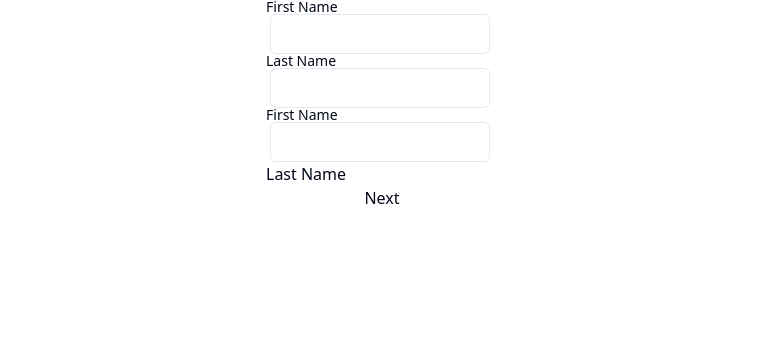
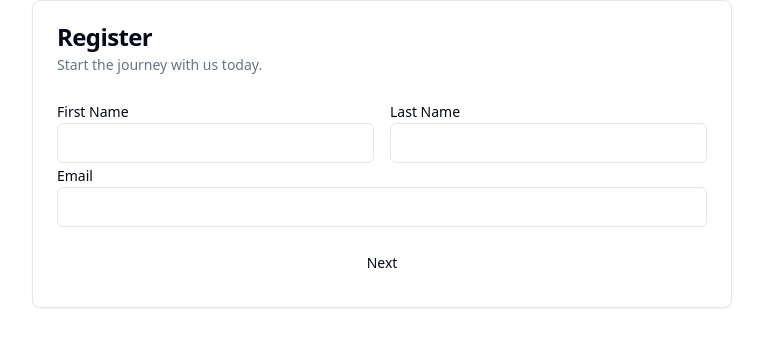
Before and after one commit to akadeepesh/Virtual-Mentor-EY, a Next.js app in the folder frontend/: page /check in a window 1280 px wide. Shown: the top 346 px of the page, without its empty margins (258-1021 px from the left). Built offline with nearby package versions, Linux system fonts and the light colour scheme; no server answers.

Commit message:
added key events and fixed email error

```diff
--- a/frontend/pages/check.tsx
+++ b/frontend/pages/check.tsx
@@ -1,19 +1,35 @@
-// components/DividedForm.tsx
 import { Input } from "@/components/ui/input";
 import { useUser } from "@clerk/nextjs";
 import { useState, useEffect } from 'react';
-import { Label } from "@/components/ui/label"
+import { Label } from "@/components/ui/label";
+import {
+  Card,
+  CardContent,
+  CardDescription,
+  CardHeader,
+  CardTitle,
+} from "@/components/ui/card";
+import { Button } from "@/components/ui/button";
+import Head from "next/head";
 
-const DividedForm = () => {
+type FormData = {
+  firstName: string;
+  lastName: string;
+  email: string;
+  skills: string;
+  gender: string;
+};
+
+const Form = () => {
   const { user } = useUser();
-  const [formData, setFormData] = useState({
+  const [formData, setFormData] = useState<FormData>({
     firstName: '',
     lastName: '',
     email: '',
     skills: '',
     gender: '',
   });
-  const [section, setSection] = useState(1);
+  const [section, setSection] = useState<number>(1);
 
   useEffect(() => {
     if (user) {
@@ -21,7 +37,7 @@ const DividedForm = () => {
         ...prevData,
         firstName: user.firstName || '',
         lastName: user.lastName || '',
-        email: user?.emailAddresses || '',
+        email: user.emailAddresses[0].emailAddress || '',
       }));
     }
   }, [user]);
@@ -34,41 +50,88 @@ const DividedForm = () => {
     setSection(section - 1);
   };
 
-  const handleFormSubmit = (e: React.FormEvent) => {
+  const handleFormSubmit = (e: React.FormEvent<HTMLFormElement>) => {
     e.preventDefault();
     console.log(formData);
+    // Your submission logic here
   };
+
+  useEffect(() => {
+    const handleKeyPress = (event: KeyboardEvent) => {
+      if (event.key === 'Enter') {
+        if (section === 1) {
+          handleNextClick();
+        } else if (section === 2) {
+          const form = document.querySelector('form');
+          if (form) {
+            const formEvent = new Event('submit', { bubbles: true, cancelable: true });
+            form.dispatchEvent(formEvent);
+          }
+        }
+      } else if (event.key === 'Escape' && section === 2) {
+        handlePreviousClick();
+      }
+    };
+
+    document.addEventListener('keydown', handleKeyPress);
+    return () => {
+      document.removeEventListener('keydown', handleKeyPress);
+    };
+  }, [section]);
 
   return (
     <div className="flex justify-center items-center">
+      <Head>
+        <title>Create your profile</title>
+      </Head>
+      <Card className="w-full md:w-[700px] sm:w-full">
+        <CardHeader>
+          <CardTitle>Register</CardTitle>
+          <CardDescription>Start the journey with us today.</CardDescription>
+        </CardHeader>
+        <CardContent>
           <form onSubmit={handleFormSubmit}>
             {section === 1 && (
-          <div className='flex flex-col'>
+              <div className="flex flex-col">
+                <div className="flex flex-wrap">
+                  <div className="w-full md:w-1/2 pr-2">
                     <Label>First Name</Label>
-            <Input className="ml-1 w-[95%]" type="text" name="firstName" value={formData.firstName} onChange={(e) => setFormData({ ...formData, firstName: e.target.value })}/>
+                    <Input type="text" name="firstName" value={formData.firstName} onChange={(e) => setFormData({ ...formData, firstName: e.target.value })} />
+                  </div>
+                  <div className="w-full md:w-1/2 pl-2">
                     <Label>Last Name</Label>
-            <Input className="ml-1 w-[95%]" type="text" name="lastName" value={formData.lastName} onChange={(e) => setFormData({ ...formData, lastName: e.target.value })}/>
-            <Label>First Name</Label>
-            <Input className="ml-1 w-[95%]" type="text" name="email" value={formData.email} onChange={(e) => setFormData({ ...formData, email: e.target.value })}/>
-            <label>Last Name</label>
-            <button onClick={handleNextClick}>Next</button>
+                    <Input type="text" name="lastName" value={formData.lastName} onChange={(e) => setFormData({ ...formData, lastName: e.target.value })} />
+                  </div>
+                </div>
+                <div className="mb-4">
+                  <Label>Email</Label>
+                  <Input type="text" name="email" value={formData.email} onChange={(e) => setFormData({ ...formData, email: e.target.value })} />
+                </div>
+                <Button variant={"ghost"} onClick={handleNextClick}>Next</Button>
               </div>
             )}
 
             {section === 2 && (
               <div className='flex flex-col'>
+                <div className="mb-4">
                   <Label>Skills</Label>
-            <Input className="ml-1 w-[95%]" type="text" name="skills" onChange={(e) => setFormData({ ...formData, skills: e.target.value })}/>
-
+                  <Input type="text" name="skills" onChange={(e) => setFormData({ ...formData, skills: e.target.value })} />
+                </div>
+                <div className="mb-4">
                   <Label>Gender</Label>
-            <Input className="ml-1 w-[95%]" type="text" name="gender" onChange={(e) => setFormData({ ...formData, gender: e.target.value })}/>
-            <button onClick={handlePreviousClick}>Previous</button>
-            <button type="submit">Submit</button>
+                  <Input type="text" name="gender" onChange={(e) => setFormData({ ...formData, gender: e.target.value })} />
+                </div>
+                <div className="flex justify-between">
+                  <Button variant={"ghost"} onClick={handlePreviousClick}>Previous</Button>
+                  <Button type="submit">Submit</Button>
+                </div>
               </div>
             )}
           </form>
+        </CardContent>
+      </Card>
     </div>
   );
 };
 
-export default DividedForm;
+export default Form;
```
Lines whose indentation alone changed are shown as unchanged.
